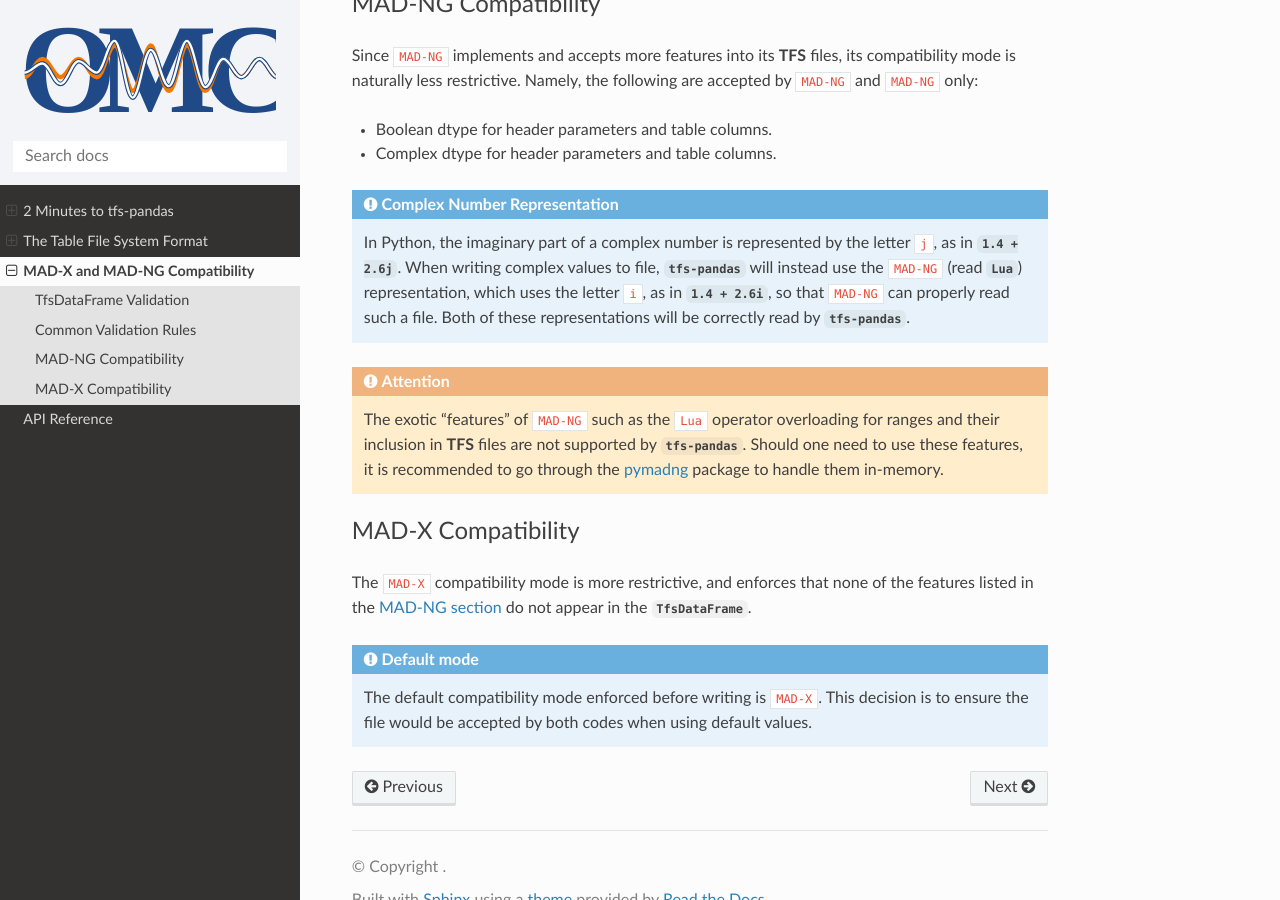
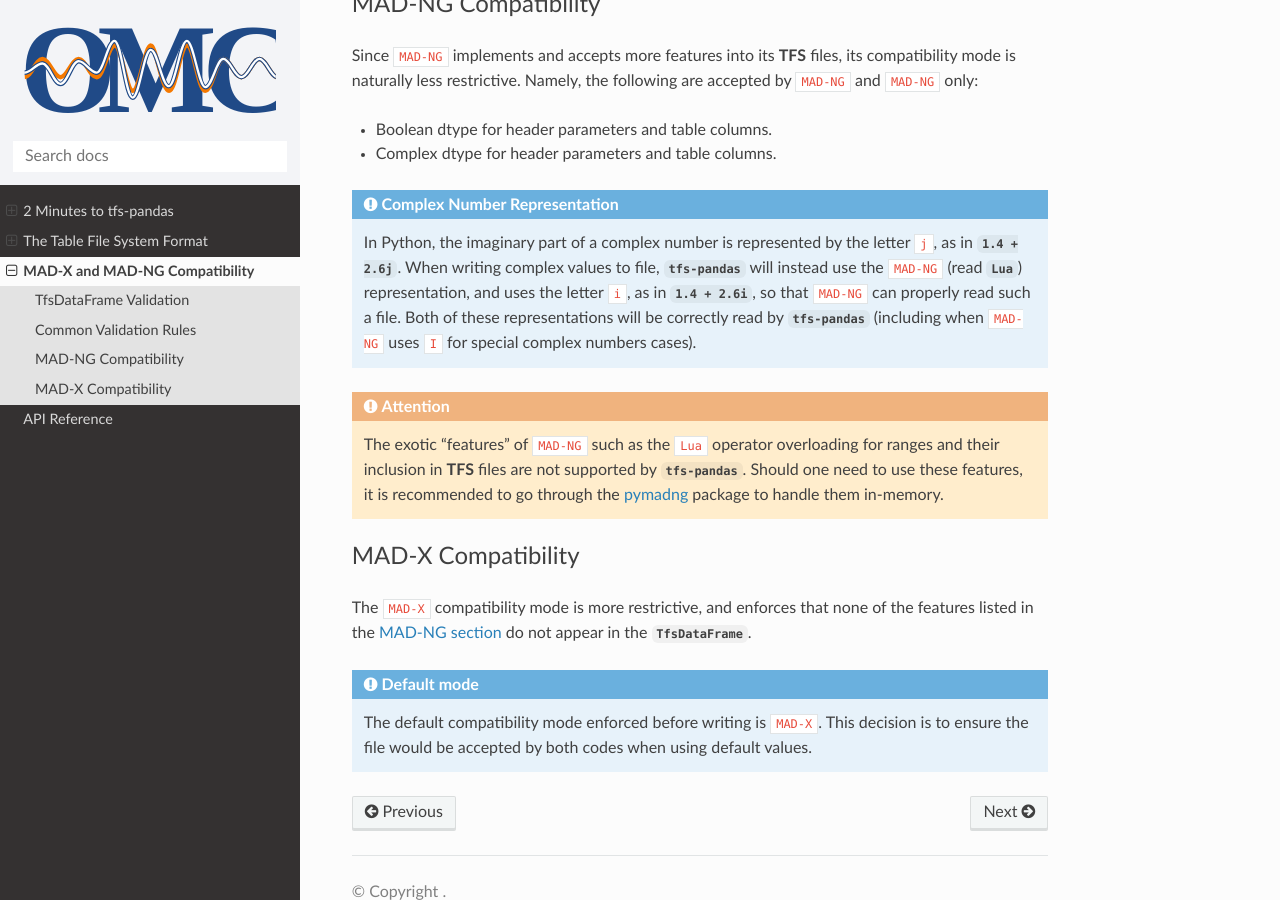
Before and after one commit to pylhc/tfs, a Sphinx documentation site: the page built from doc/compatibility.rst, in a window 1280 px wide and 900 px high, scrolled down 1335 px. Built offline with Sphinx 7.4.7 and the Read the Docs theme 3.1.0, drawn with Linux system fonts in a browser that asks for light colours.

Commit message:
include info about i and I

```diff
--- a/doc/compatibility.rst
+++ b/doc/compatibility.rst
@@ -64,8 +64,8 @@ Namely, the following are accepted by ``MAD-NG`` and ``MAD-NG`` only:
 .. admonition:: Complex Number Representation
 
     In Python, the imaginary part of a complex number is represented by the letter ``j``, as in `1.4 + 2.6j`.
-    When writing complex values to file, `tfs-pandas` will instead use the ``MAD-NG`` (read `Lua`) representation, which uses the letter ``i``, as in `1.4 + 2.6i`, so that ``MAD-NG`` can properly read such a file.
-    Both of these representations will be correctly read by `tfs-pandas`.
+    When writing complex values to file, `tfs-pandas` will instead use the ``MAD-NG`` (read `Lua`) representation, and uses the letter ``i``, as in `1.4 + 2.6i`, so that ``MAD-NG`` can properly read such a file.
+    Both of these representations will be correctly read by `tfs-pandas` (including when ``MAD-NG`` uses ``I`` for special complex numbers cases).
 
 .. attention::
 
```
Also changed, not shown: 1 other file.
